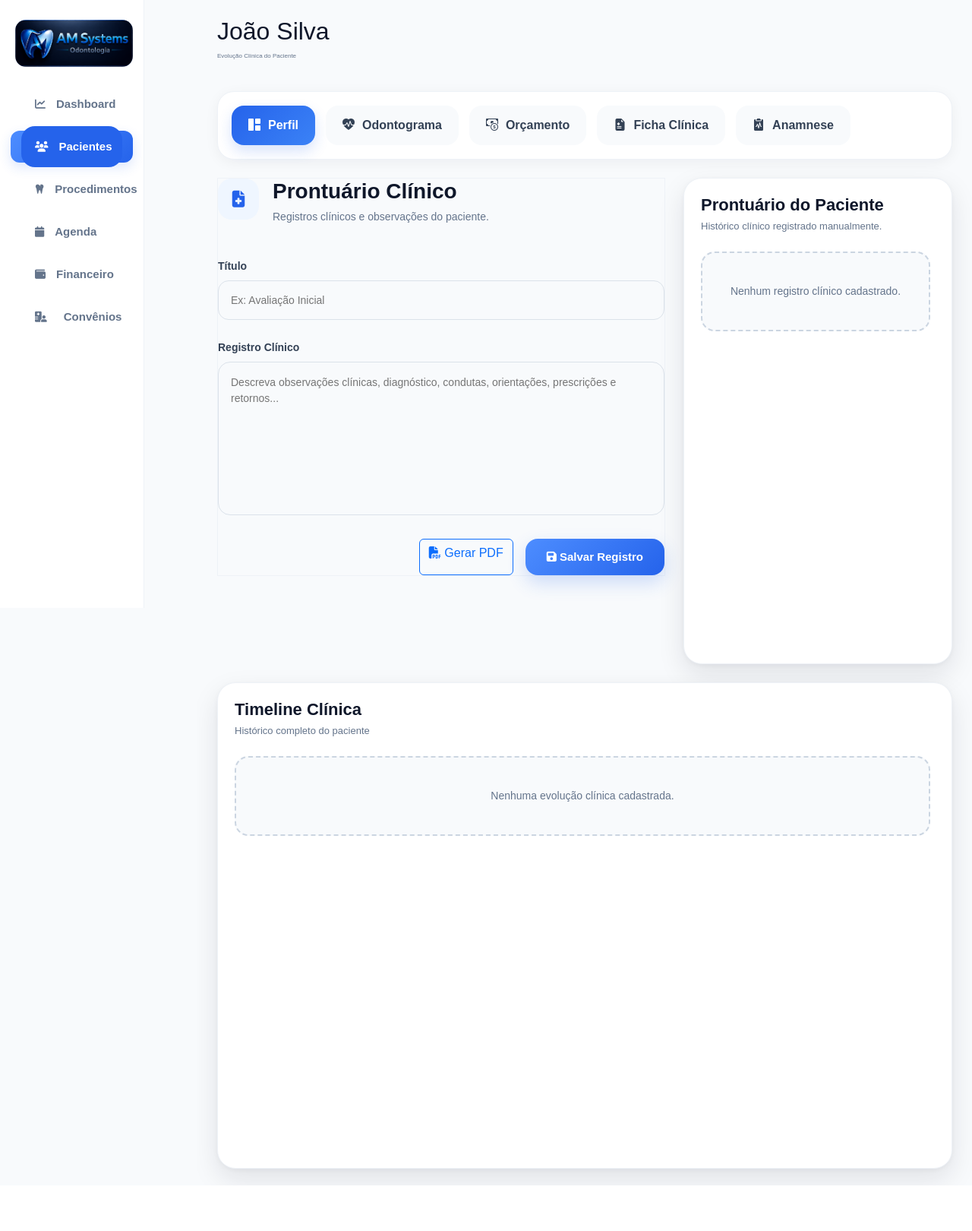
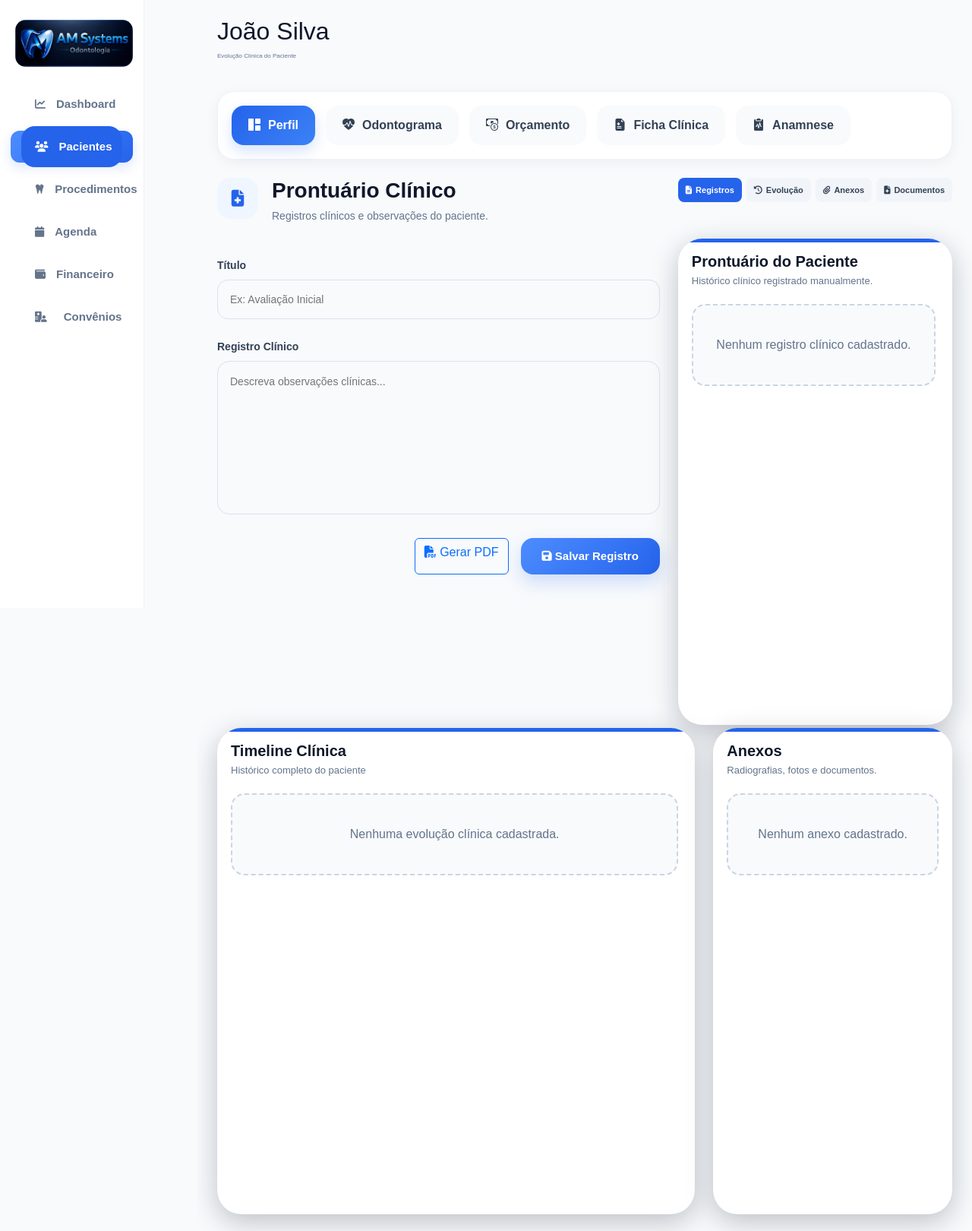
Before and after one commit to macedoabelelias/clinica, a Django app: page /pacientes/1/ficha-clinica/ in a window 1280 px wide. Shown: the whole page at 76% size. Before the commit the page ends 1560 px from the top, so only its background shows below. Run offline with Django 5.2, Linux system fonts and the light colour scheme; a user stored in the database is signed in; data comes from the database, SQL or seed files in the repository; both versions use the stored data as it was after the commit.

Commit message:
Melhorias nas página de Odontogramas, e Ficha Clínica

```diff
--- a/accounts/models.py
+++ b/accounts/models.py
@@ -865,7 +865,7 @@ class EvolucaoClinica(models.Model):
 
         return f'{self.paciente.nome}'
 
-    # =========================================
+# =========================================
 # PRONTUÁRIO CLÍNICO
 # =========================================
 
--- a/accounts/templates/accounts/ficha_clinica.html
+++ b/accounts/templates/accounts/ficha_clinica.html
@@ -38,7 +38,11 @@ MENU CLÍNICO GLOBAL
 LAYOUT
 ========================================= -->
 
-<div class="ficha-layout">
+<!-- =========================================
+LAYOUT PRINCIPAL
+========================================= -->
+
+<div class="ficha-grid">
 
     <!-- =========================================
     PRONTUÁRIO CLÍNICO
@@ -49,16 +53,12 @@ PRONTUÁRIO CLÍNICO
         <div class="section-header-premium">
 
             <div class="section-icon blue">
-
                 <i class="fa-solid fa-file-medical"></i>
-
             </div>
 
             <div>
 
-            <h5>
-                Prontuário Clínico
-            </h5>
+                <h5>Prontuário Clínico</h5>
 
                 <p>
                     Registros clínicos e observações do paciente.
@@ -72,12 +72,8 @@ PRONTUÁRIO CLÍNICO
 
             {% csrf_token %}
 
-        <div>
-
             <label class="anamnese-label">
-
                 Título
-
             </label>
 
             <input
@@ -88,21 +84,17 @@ PRONTUÁRIO CLÍNICO
                 required
             >
 
-        </div>
-
             <div class="mt-4">
 
                 <label class="anamnese-label">
-
                     Registro Clínico
-
                 </label>
 
                 <textarea
                     name="anotacao"
                     class="anamnese-textarea"
                     rows="8"
-                placeholder="Descreva observações clínicas, diagnóstico, condutas, orientações, prescrições e retornos..."
+                    placeholder="Descreva observações clínicas..."
                     required
                 ></textarea>
 
@@ -115,22 +107,16 @@ PRONTUÁRIO CLÍNICO
                     target="_blank"
                     class="btn btn-outline-primary"
                 >
-
                     <i class="fa-solid fa-file-pdf"></i>
-
                     Gerar PDF
-
                 </a>
 
                 <button
                     type="submit"
                     class="btn-anamnese"
                 >
-
                     <i class="fa-solid fa-floppy-disk"></i>
-
                     Salvar Registro
-
                 </button>
 
             </div>
@@ -140,23 +126,49 @@ PRONTUÁRIO CLÍNICO
     </div>
 
     <!-- =========================================
-PRONTUÁRIOS
+    COLUNA DIREITA
     ========================================= -->
+
+    <div class="painel-lateral">
+
+        <!-- BOTÕES -->
+
+        <div class="tabs-premium">
+
+            <button class="tab-btn active" data-tab="registros">
+                <i class="fa-solid fa-file-lines"></i>
+                Registros
+            </button>
+
+            <button class="tab-btn" data-tab="evolucao">
+                <i class="fa-solid fa-clock-rotate-left"></i>
+                Evolução
+            </button>
+
+            <button class="tab-btn" data-tab="anexos">
+                <i class="fa-solid fa-paperclip"></i>
+                Anexos
+            </button>
+
+            <button class="tab-btn" data-tab="documentos">
+                <i class="fa-solid fa-file-medical"></i>
+                Documentos
+            </button>
+
+        </div>
+
+        <!-- PRONTUÁRIO PACIENTE -->
 
         <div class="timeline-card">
 
             <div class="timeline-header">
 
                 <h5>
-
                     Prontuário do Paciente
-
                 </h5>
 
                 <p>
-
                     Histórico clínico registrado manualmente.
-
                 </p>
 
             </div>
@@ -174,23 +186,17 @@ PRONTUÁRIOS
                         <div class="timeline-top">
 
                             <strong>
-
                                 {{ item.titulo }}
-
                             </strong>
 
                             <span>
-
                                 {{ item.criado_em|date:"d/m/Y H:i" }}
-
                             </span>
 
                         </div>
 
                         <p>
-
                             {{ item.anotacao|linebreaks }}
-
                         </p>
 
                     </div>
@@ -200,9 +206,7 @@ PRONTUÁRIOS
                 {% empty %}
 
                 <div class="empty-timeline">
-
                     Nenhum registro clínico cadastrado.
-
                 </div>
 
                 {% endfor %}
@@ -211,22 +215,24 @@ PRONTUÁRIOS
 
         </div>
 
-<!-- TIMELINE -->
+    </div>
+
+    <div class="linha-inferior">
+
+    <!-- =========================================
+    TIMELINE CLÍNICA
+    ========================================= -->
 
     <div class="timeline-card timeline-full">
 
         <div class="timeline-header">
 
             <h5>
-
                 Timeline Clínica
-
             </h5>
 
             <p>
-
                 Histórico completo do paciente
-
             </p>
 
         </div>
@@ -246,13 +252,9 @@ PRONTUÁRIOS
                         <strong>
 
                             {% if evolucao.procedimento %}
-
                                 {{ evolucao.procedimento.nome }}
-
                             {% else %}
-
                                 Atualização Clínica
-
                             {% endif %}
 
                         </strong>
@@ -266,58 +268,15 @@ PRONTUÁRIOS
                     </div>
 
                     {% if evolucao.dente %}
-
                     <div class="timeline-dente">
-
                         🦷 Dente {{ evolucao.dente }}
-
                     </div>
-
                     {% endif %}
 
                     {% if evolucao.descricao %}
-
                     <p>
-
                         {{ evolucao.descricao }}
-
                     </p>
-
-                    {% endif %}
-
-                    {% if evolucao.materiais %}
-
-                    <div class="timeline-extra">
-
-                        <strong>Materiais:</strong>
-
-                        {{ evolucao.materiais }}
-
-                    </div>
-
-                    {% endif %}
-
-                    {% if evolucao.anestesia %}
-
-                    <div class="timeline-extra">
-
-                        <strong>Anestesia:</strong>
-
-                        {{ evolucao.anestesia }}
-
-                    </div>
-
-                    {% endif %}
-
-                    {% if evolucao.retorno %}
-
-                    <div class="timeline-retorno">
-
-                        Retorno:
-                        {{ evolucao.retorno|date:"d/m/Y" }}
-
-                    </div>
-
                     {% endif %}
 
                 </div>
@@ -338,6 +297,33 @@ PRONTUÁRIOS
 
     </div>
 
+    <!-- =========================================
+    ANEXOS
+    ========================================= -->
+
+    <div class="timeline-card">
+
+        <div class="timeline-header">
+
+            <h5>
+                Anexos
+            </h5>
+
+            <p>
+                Radiografias, fotos e documentos.
+            </p>
+
+        </div>
+
+        <div class="empty-timeline">
+
+            Nenhum anexo cadastrado.
+
+        </div>
+
+    </div>
+
+</div>
 </div>
 
 {% endblock %}
--- a/accounts/templates/accounts/odontograma.html
+++ b/accounts/templates/accounts/odontograma.html
@@ -650,6 +650,12 @@ MODAL EVOLUÇÃO CLÍNICA
 
         </option>
 
+        <option value="existente">
+
+            Existente
+
+        </option>
+
         <option value="andamento">
 
             Em andamento
--- a/accounts/views.py
+++ b/accounts/views.py
@@ -254,6 +254,9 @@ def novo_paciente(request):
             estado_civil=request.POST.get('estado_civil'),
             profissao=request.POST.get('profissao'),
 
+            # CONTATO
+
+            telefone=request.POST.get('telefone'),
             whatsapp=request.POST.get('whatsapp'),
             email=request.POST.get('email'),
 
@@ -1516,13 +1519,27 @@ def excluir_item_orcamento(request, id):
         id=id
     )
 
-    paciente_id = item.orcamento.paciente.id
+    paciente = item.orcamento.paciente
+
+    # REMOVE DA TIMELINE
+
+    EvolucaoClinica.objects.filter(
+
+        paciente=paciente,
+
+        procedimento=item.procedimento,
+
+        dente=item.dente
+
+    ).delete()
+
+    # REMOVE DO ORÇAMENTO
 
     item.delete()
 
     return redirect(
         'orcamento',
-        id=paciente_id
+        id=paciente.id
     )
 
 # =========================================
@@ -1833,6 +1850,15 @@ def imprimir_prontuario(request, id):
             )
         )
 
+    for item in prontuarios:
+
+        elementos.append(
+            Paragraph(
+                f'<b>{item.titulo}</b>',
+                styles['Heading2']
+            )
+        )
+
         data_local = timezone.localtime(
             item.criado_em
         )
@@ -1866,69 +1892,68 @@ def imprimir_prontuario(request, id):
         )
 
         elementos.append(Spacer(1, 10))
-
-            # =========================================
-        # ASSINATURAS
-        # =========================================
-
-        elementos.append(Spacer(1, 50))
-
-        elementos.append(
-            Paragraph(
-                '________________________________________________________',
-                styles['Normal']
-            )
-        )
-
-        elementos.append(
-            Paragraph(
-                'Cirurgião-Dentista Responsável',
-                styles['Normal']
-            )
-        )
-
-        elementos.append(Spacer(1, 40))
-
-        elementos.append(
-            Paragraph(
-                '________________________________________________________',
-                styles['Normal']
-            )
-        )
-
-        elementos.append(
-            Paragraph(
-                'Paciente / Responsável Legal',
-                styles['Normal']
-            )
-        )
-
-        # =========================================
-        # RODAPÉ
-        # =========================================
-
-        elementos.append(Spacer(1, 30))
-
-        elementos.append(
-            Paragraph(
-                '''
-                <para align="center">
-                Documento gerado automaticamente pelo
-                <b>AM Systems Odontologia</b>
-                </para>
-                ''',
-                styles['Italic']
-            )
-        )
-
-        # =========================================
-        # GERAR PDF
-        # =========================================
-
-        doc.build(
-            elementos,
-            onFirstPage=adicionar_rodape,
-            onLaterPages=adicionar_rodape
-        )
-
-        return response
+    # =========================================
+    # ASSINATURAS
+    # =========================================
+
+    elementos.append(Spacer(1, 50))
+
+    elementos.append(
+        Paragraph(
+            '________________________________________________________',
+            styles['Normal']
+        )
+    )
+
+    elementos.append(
+        Paragraph(
+            'Cirurgião-Dentista Responsável',
+            styles['Normal']
+        )
+    )
+
+    elementos.append(Spacer(1, 40))
+
+    elementos.append(
+        Paragraph(
+            '________________________________________________________',
+            styles['Normal']
+        )
+    )
+
+    elementos.append(
+        Paragraph(
+            'Paciente / Responsável Legal',
+            styles['Normal']
+        )
+    )
+
+    # =========================================
+    # RODAPÉ
+    # =========================================
+
+    elementos.append(Spacer(1, 30))
+
+    elementos.append(
+        Paragraph(
+            '''
+            <para align="center">
+            Documento gerado automaticamente pelo
+            <b>AM Systems Odontologia</b>
+            </para>
+            ''',
+            styles['Italic']
+        )
+    )
+
+    # =========================================
+    # GERAR PDF
+    # =========================================
+
+    doc.build(
+        elementos,
+        onFirstPage=adicionar_rodape,
+        onLaterPages=adicionar_rodape
+    )
+
+    return response
--- a/static/css/ficha_clinica.css
+++ b/static/css/ficha_clinica.css
@@ -1,61 +1,151 @@
 /* =========================================
-LAYOUT
+LAYOUT PRINCIPAL
 ========================================= */
 
-.ficha-layout{
+.ficha-grid{
+
 
 display:grid;
 
-    grid-template-columns: 2fr 1.2fr;
+grid-template-columns:2fr 1fr;
 
 gap:24px;
 
 align-items:start;
 
-}
-
-.empty-timeline{
-
-    padding:30px;
-
-    min-height:auto;
 
 }
 
 /* =========================================
-CARDS
+COLUNA DIREITA
 ========================================= */
 
-.ficha-form-card,
-.timeline-card{
+.painel-lateral{
 
-    position:relative;
 
-    border:1px solid #eef2f7;
+display:flex;
 
-}
+flex-direction:column;
 
-.timeline-full{
+gap:16px;
 
-    grid-column:1 / -1;
 
 }
 
 /* =========================================
-TIMELINE
+BOTÕES SUPERIORES
 ========================================= */
 
-.timeline-card{
+.tabs-premium{
 
-    position:sticky;
+    display:flex;
 
-    top:20px;
+    flex-wrap:nowrap;
 
-    max-height:88vh;
+    gap:6px;
+
+    margin-bottom:12px;
+
+    overflow-x:auto;
+
+}
+
+.tab-btn{
+
+    display:flex;
+
+    align-items:center;
+
+    justify-content:center;
+
+    gap:5px;
+
+    height:32px;
+
+    padding:0 10px;
+
+    border:none;
+
+    border-radius:8px;
+
+    background:#f1f5f9;
+
+    color:#334155;
+
+    font-size:11px;
+
+    font-weight:600;
+
+    cursor:pointer;
+
+    white-space:nowrap;
+
+    transition:.2s;
+
+}
+
+.tab-btn i{
+
+    font-size:11px;
+
+}
+
+.tab-btn:hover{
+
+    background:#e2e8f0;
+
+}
+
+.tab-btn.active{
+
+    background:#2563eb;
+
+    color:#fff;
+
+}
+
+/* =========================================
+CARDS SUPERIORES
+========================================= */
+
+.ficha-form-card,
+.painel-lateral .timeline-card{
+
+
+min-height:620px;
+
+
+}
+
+/* =========================================
+TIMELINE E ANEXOS
+========================================= */
+
+.linha-inferior{
+
+
+grid-column:1 / -1;
+
+display:grid;
+
+grid-template-columns:2fr 1fr;
+
+gap:24px;
+
+
+}
+
+.linha-inferior .timeline-card{
+
+
+position:relative;
+
+top:auto;
+
+max-height:none;
 
 overflow:hidden;
 
-    border:1px solid #eef2f7;
 
 }
 
@@ -65,13 +155,16 @@ HEADER
 
 .timeline-header{
 
-    margin-bottom:24px;
+
+margin-bottom:20px;
+
 
 }
 
 .timeline-header h5{
 
-    font-size:22px;
+
+font-size:20px;
 
 font-weight:700;
 
@@ -97,17 +193,13 @@ BODY
 
 .timeline-body{
 
+
 display:flex;
 
 flex-direction:column;
 
-    gap:18px;
+gap:16px;
 
-    overflow-y:auto;
-
-    max-height:72vh;
-
-    padding-right:6px;
 
 }
 
@@ -217,77 +300,27 @@ DENTE
 
 color:#2563eb;
 
-    font-size:12px;
+font-size:11px;
 
 font-weight:700;
 
 margin-bottom:10px;
 
-}
-
-/* =========================================
-EXTRAS
-========================================= */
-
-.timeline-extra{
-
-    margin-top:12px;
-
-    font-size:13px;
-
-    color:#475569;
-
-    line-height:1.5;
 
 }
 
-/* =========================================
-RETORNO
-========================================= */
+.timeline-content p{
 
-.timeline-retorno{
 
-    margin-top:14px;
+margin:0;
 
-    display:inline-flex;
+line-height:1.6;
 
-    align-items:center;
-
-    padding:8px 14px;
-
-    border-radius:999px;
-
-    background:#dcfce7;
-
-    color:#16a34a;
-
-    font-size:12px;
-
-    font-weight:700;
 
 }
 
-/* =========================================
-PARÁGRAFOS
-========================================= */
+.empty-timeline{
 
-.timeline-content p{
-
-    margin:0;
-
-    font-size:14px;
-
-    line-height:1.6;
-
-    color:#475569;
-
-}
-
-/* =========================================
-EMPTY
-========================================= */
-
-.empty-timeline{
 
 background:#f8fafc;
 
@@ -301,7 +334,6 @@ EMPTY
 
 color:#64748b;
 
-    font-size:14px;
 
 }
 
--- a/static/css/odontograma.css
+++ b/static/css/odontograma.css
@@ -44,21 +44,20 @@ TIMELINE
 
 .timeline-card{
 
-    position:sticky;
+    position:relative;
 
     top:20px;
 
     background:#fff;
 
-    border-radius:24px;
-
-    padding:22px;
+    border-radius:32px;
+
+    padding:18px;
 
     border:none;
 
     box-shadow:
-    0 2px 6px rgba(15,23,42,.04),
-    0 14px 35px rgba(15,23,42,.10);
+        0 10px 35px rgba(15,23,42,.25);
 
     height:640px;
 
@@ -70,6 +69,28 @@ TIMELINE
 
 }
 
+/* BARRA SUPERIOR PREMIUM */
+
+.timeline-card::before{
+
+    content:'';
+
+    position:absolute;
+
+    top:0;
+
+    left:0;
+
+    width:100%;
+
+    height:5px;
+
+    background:#2563eb;
+
+    border-radius:32px 32px 0 0;
+
+}
+
 /* =========================================
 HEADER
 ========================================= */
@@ -230,9 +251,9 @@ ITEM
 
 .timeline-icone{
 
-    width:28px;
-
-    height:28px;
+    width:34px;
+
+    height:34px;
 
     object-fit:contain;
 
@@ -626,29 +647,29 @@ PERMANENTES SUPERIORES
 .dente-13 .posicao-coroa{ top:54px; left:-1px; }
 .dente-13 .posicao-oclusal{ top:48px; left:7px; }
 
-.dente-14 .posicao-raiz{ top:40px; left:-1px; }
+.dente-14 .posicao-raiz{ top:38px; left:-1px; }
 .dente-14 .posicao-centro{ top:48px; left:-1px; }
 .dente-14 .posicao-coroa{ top:56px; left:0px; }
 .dente-14 .posicao-oclusal{ top:12px; left:5px; }
 
-.dente-15 .posicao-raiz{ top:40px; left:-1px; }
+.dente-15 .posicao-raiz{ top:38px; left:-1px; }
 .dente-15 .posicao-centro{ top:46px; left:1px; }
 .dente-15 .posicao-coroa{ top:58px; left:0px; }
 .dente-15 .posicao-oclusal{ top:2px; left:5px; }
 
-.dente-16 .posicao-raiz{ top:40px; left:-2px; }
+.dente-16 .posicao-raiz{ top:38px; left:-2px; }
 .dente-16 .posicao-centro{ top:48px; left:-2px; }
 .dente-16 .posicao-coroa{ top:58px; left:-2px; }
 .dente-16 .posicao-oclusal{ top:12px; left:5px; }
 
-.dente-17 .posicao-raiz{ top:42px; left:-1px; }
+.dente-17 .posicao-raiz{ top:36px; left:-1px; }
 .dente-17 .posicao-centro{ top:44px; left:0px; }
-.dente-17 .posicao-coroa{ top:58px; left:0px; }
+.dente-17 .posicao-coroa{ top:60px; left:0px; }
 .dente-17 .posicao-oclusal{ top:12px; left:5px; }
 
-.dente-18 .posicao-raiz{ top:40px; left:1px; }
+.dente-18 .posicao-raiz{ top:38px; left:1px; }
 .dente-18 .posicao-centro{ top:44px; left:-1px; }
-.dente-18 .posicao-coroa{ top:50px; left:2px; }
+.dente-18 .posicao-coroa{ top:60px; left:2px; }
 .dente-18 .posicao-oclusal{ top:8px; left:1px; }
 
 .dente-21 .posicao-raiz{ top:30px; left:-1px; }
```
Also changed, not shown: other parts of static/css/ficha_clinica.css (+21 -50 lines), accounts/templates/accounts/paciente_form.html (+32 -2 lines), static/css/paciente_form.css (+15 -0 lines), db.sqlite3. Lines whose indentation alone changed are shown as unchanged.
